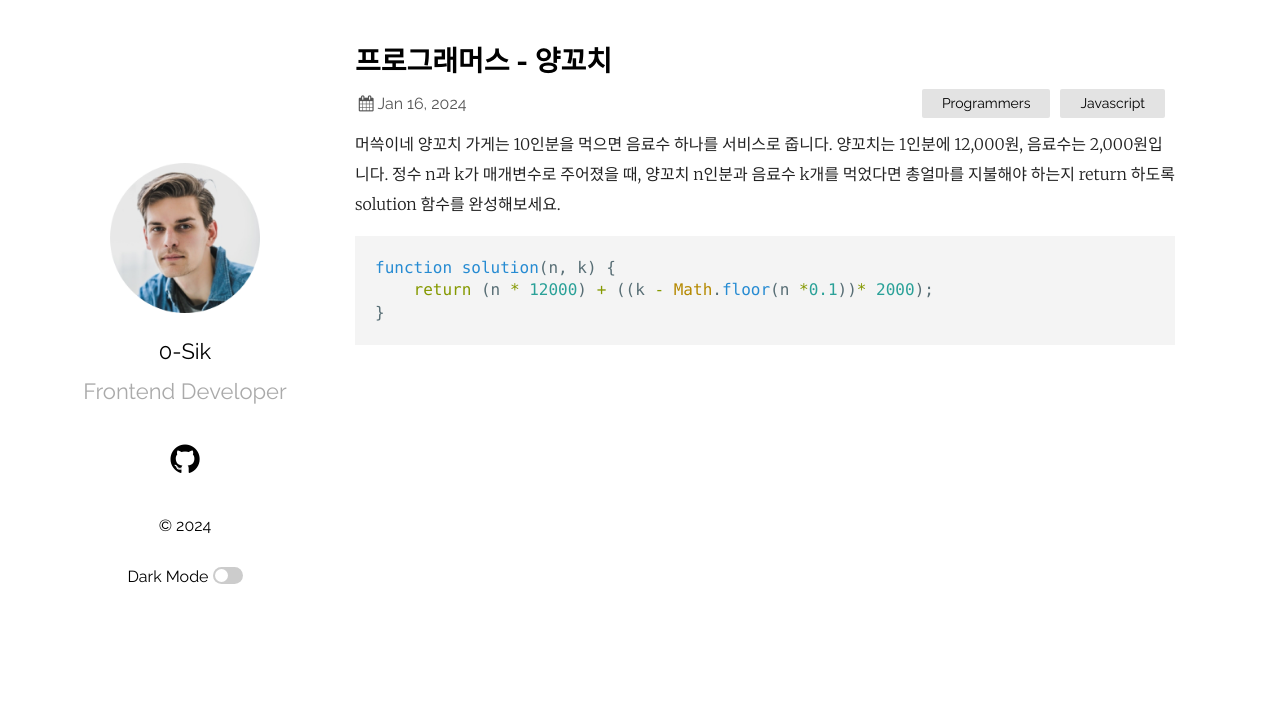
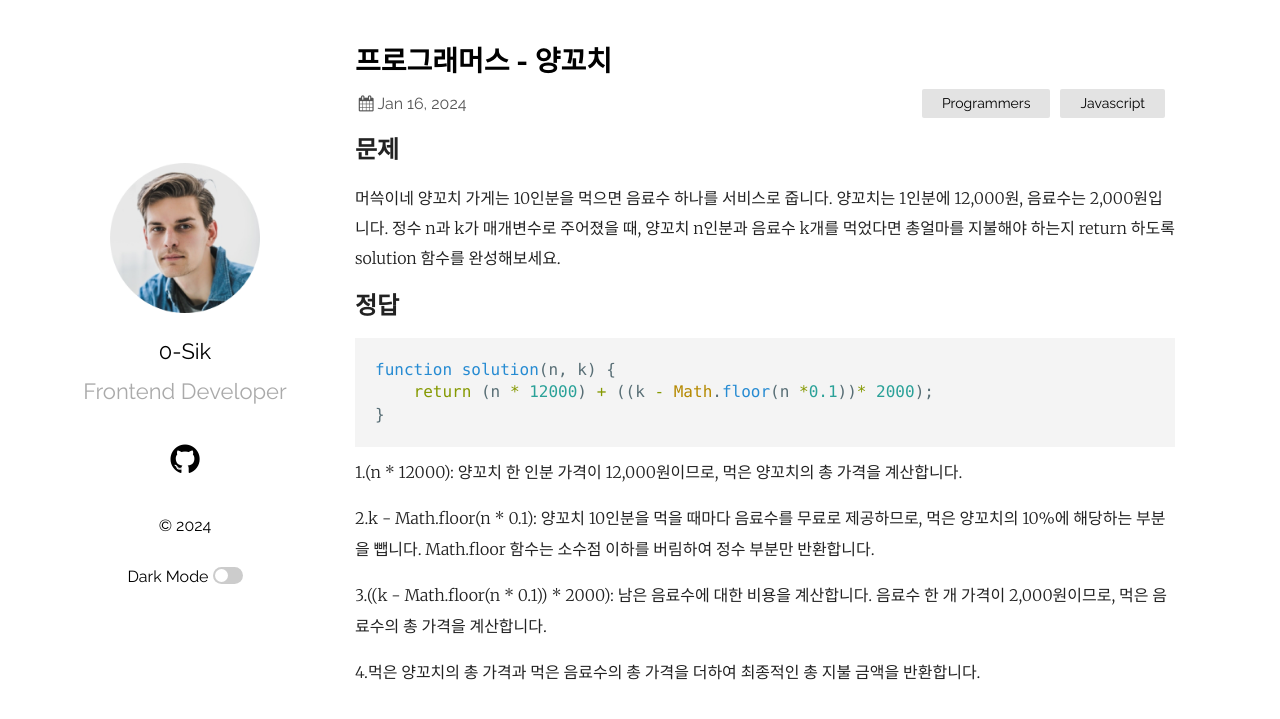
Before and after one commit to yunyoungsik/yunyoungsik.github.io, a Jekyll site: the page built from _posts/2024-01-16-프로그래머스 - 양꼬치.markdown, in a window 1280 px wide. Shown: the top 719 px of the page. Built offline with Jekyll 4.4.1, drawn with Linux system fonts in a browser that asks for light colours; comment, search, counter and statistics services are not loaded.

Commit message:
Update 2024-01-16-프로그래머스 - 양꼬치.markdown

````diff
--- a/_posts/2024-01-16-프로그래머스 - 양꼬치.markdown
+++ b/_posts/2024-01-16-프로그래머스 - 양꼬치.markdown
@@ -1,14 +1,24 @@
 ---
 layout: post
-title:  "프로그래머스 - 양꼬치"
-date:   2024-01-16 18:12:15 +0900
+title: 프로그래머스 - 양꼬치
+date: '2024-01-16 18:12:15 +0900'
 published: true
 categories: Programmers Javascript
-permalink: /post/:title
+permalink: '/post/:title'
 ---
+## 문제
 머쓱이네 양꼬치 가게는 10인분을 먹으면 음료수 하나를 서비스로 줍니다. 양꼬치는 1인분에 12,000원, 음료수는 2,000원입니다. 정수 n과 k가 매개변수로 주어졌을 때, 양꼬치 n인분과 음료수 k개를 먹었다면 총얼마를 지불해야 하는지 return 하도록 solution 함수를 완성해보세요.
+
+## 정답
 ```javascript
 function solution(n, k) {
     return (n * 12000) + ((k - Math.floor(n *0.1))* 2000);
 }
 ```
+1.(n * 12000): 양꼬치 한 인분 가격이 12,000원이므로, 먹은 양꼬치의 총 가격을 계산합니다.
+
+2.k - Math.floor(n * 0.1): 양꼬치 10인분을 먹을 때마다 음료수를 무료로 제공하므로, 먹은 양꼬치의 10%에 해당하는 부분을 뺍니다. Math.floor 함수는 소수점 이하를 버림하여 정수 부분만 반환합니다.
+
+3.((k - Math.floor(n * 0.1)) * 2000): 남은 음료수에 대한 비용을 계산합니다. 음료수 한 개 가격이 2,000원이므로, 먹은 음료수의 총 가격을 계산합니다.
+
+4.먹은 양꼬치의 총 가격과 먹은 음료수의 총 가격을 더하여 최종적인 총 지불 금액을 반환합니다.
````
